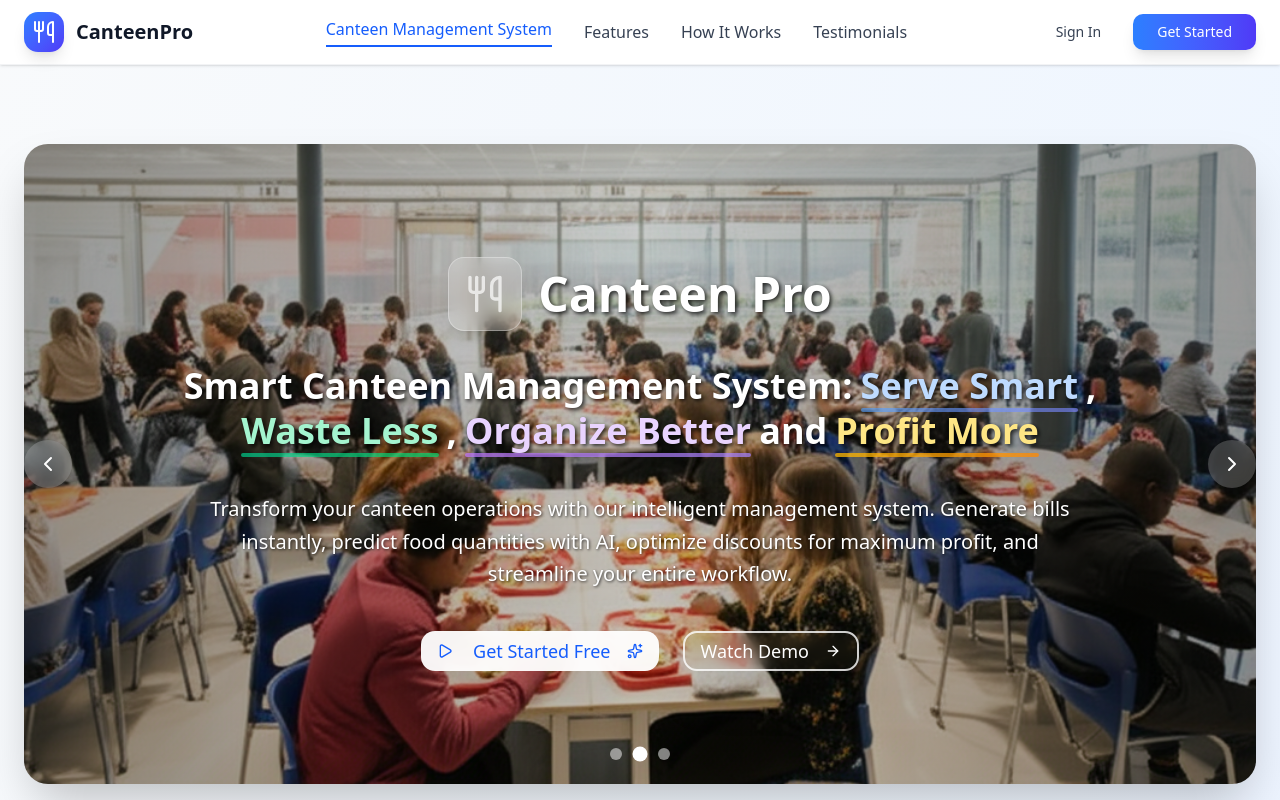
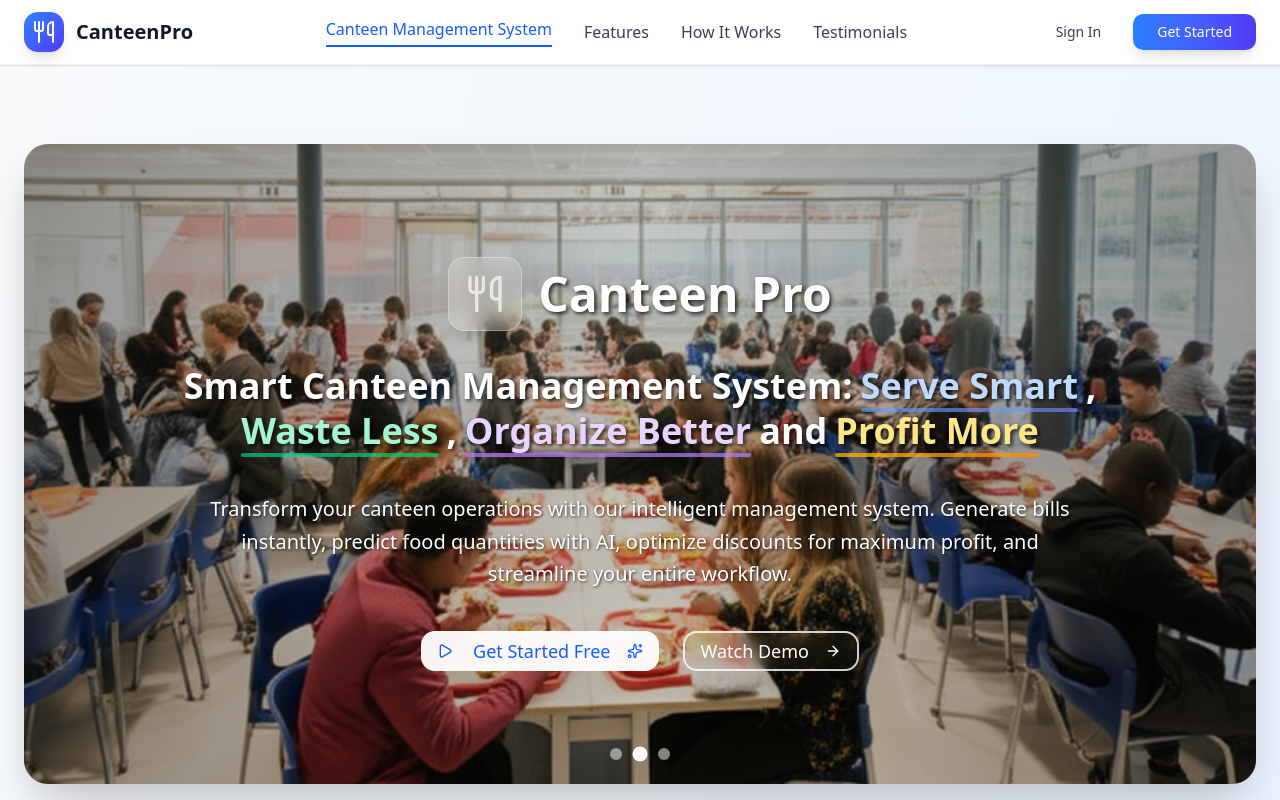
Before and after one commit to jaiganesh-23/Canteen_Management_System, a React (Vite) app in the folder frontend/: page / in a window 1280 px wide. Shown: the top 800 px of the page. Built offline with nearby package versions, Linux system fonts and the light colour scheme.

Commit message:
removed background buttons

```diff
--- a/frontend/src/pages/landingPage.jsx
+++ b/frontend/src/pages/landingPage.jsx
@@ -244,24 +244,6 @@ export default function CanteenManagementLanding() {
               </div>
             ))}
           </div>
-
-          <button
-            onClick={prevImage}
-            className="absolute left-0 top-1/2 -translate-y-1/2 bg-white/20 backdrop-blur-sm hover:bg-white/30 text-white p-3 rounded-full shadow-lg hover:shadow-xl transition-all duration-300 hover:scale-110 z-20"
-            onTouchStart={() => handleTouchStart("carousel-prev")}
-            onTouchEnd={() => handleTouchEnd("carousel-prev")}
-          >
-            <ChevronLeft className="h-3 lg:h-6 w-3 lg:w-6" />
-          </button>
-
-          <button
-            onClick={nextImage}
-            className="absolute right-0 top-1/2 -translate-y-1/2 bg-white/20 backdrop-blur-sm hover:bg-white/30 text-white p-3 rounded-full shadow-lg hover:shadow-xl transition-all duration-300 hover:scale-110 z-20"
-            onTouchStart={() => handleTouchStart("carousel-next")}
-            onTouchEnd={() => handleTouchEnd("carousel-next")}
-          >
-            <ChevronRight className="h-3 lg:h-6 w-3 lg:w-6" />
-          </button>
 
           <div className="absolute bottom-6 left-1/2 -translate-x-1/2 flex space-x-3 z-20">
             {heroImages.map((_, index) => (
```
Also changed, not shown: 3 other files (tests, documents, lock files or other folders).
